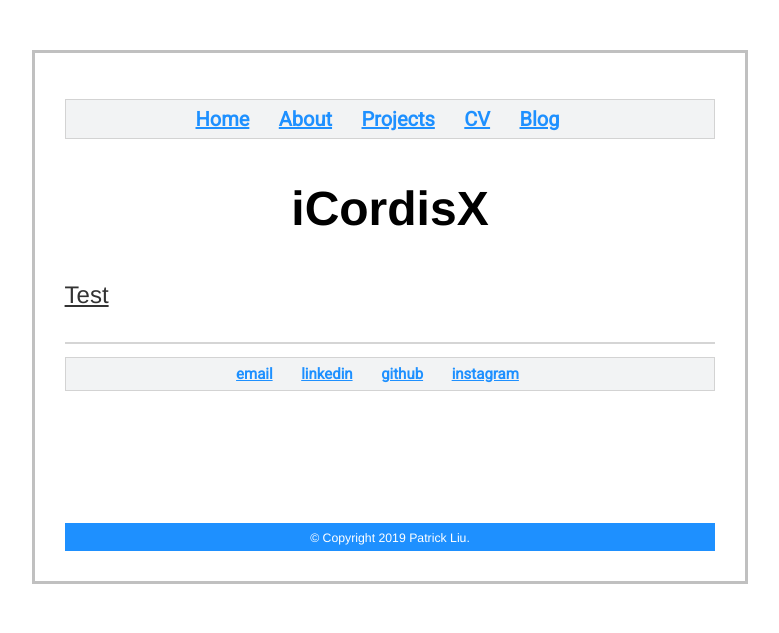
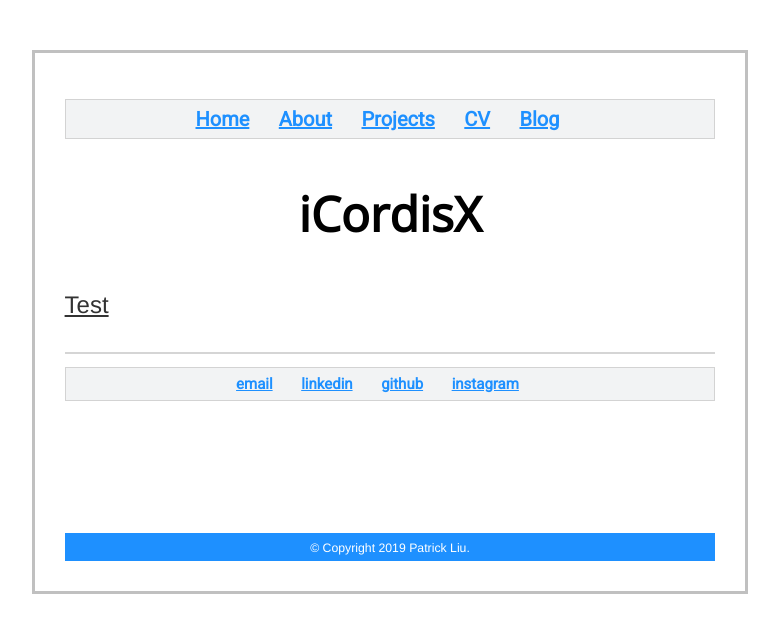
Before and after one commit to pat-liu/WebsiteV1, a Jekyll site: the page built from projects/icordisx.html, in a window 1280 px wide. Shown: the top 633 px of the page, without its empty margins (250-1029 px from the left). Built offline with Jekyll 4.4.1, drawn with Linux system fonts in a browser that asks for light colours.

Commit message:
Update main.css

```diff
--- a/css/main.css
+++ b/css/main.css
@@ -94,7 +94,8 @@ a:hover {
 h1 {
     font-size: 3em;
     text-align: center;
-    font-family:Helvetica, Arial, Sans-Serif;
+   /* font-family:Helvetica, Arial, Sans-Serif; */
+    font-family: 'Open Sans', sans-serif;
     padding: 10px;
 }
 .project {
```
